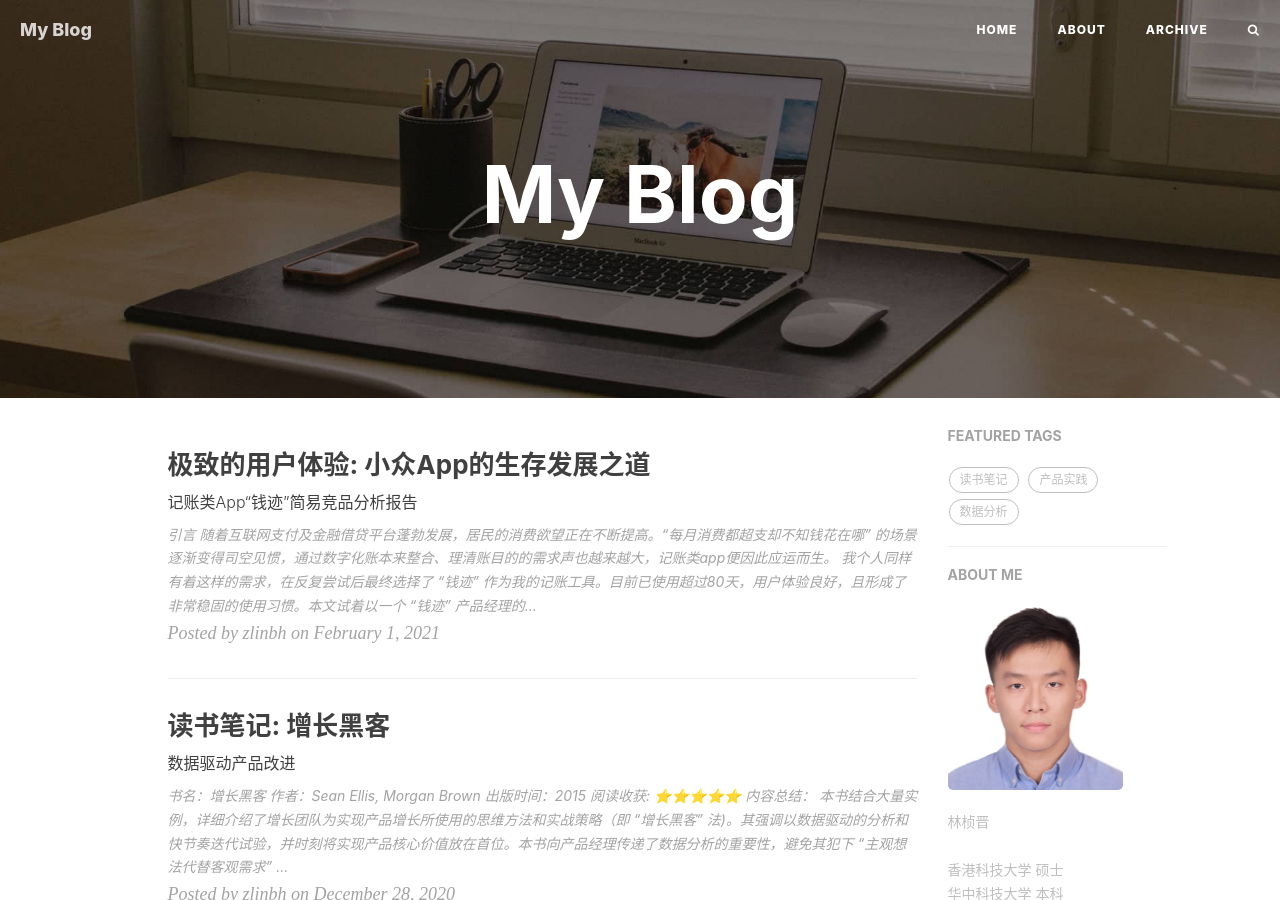
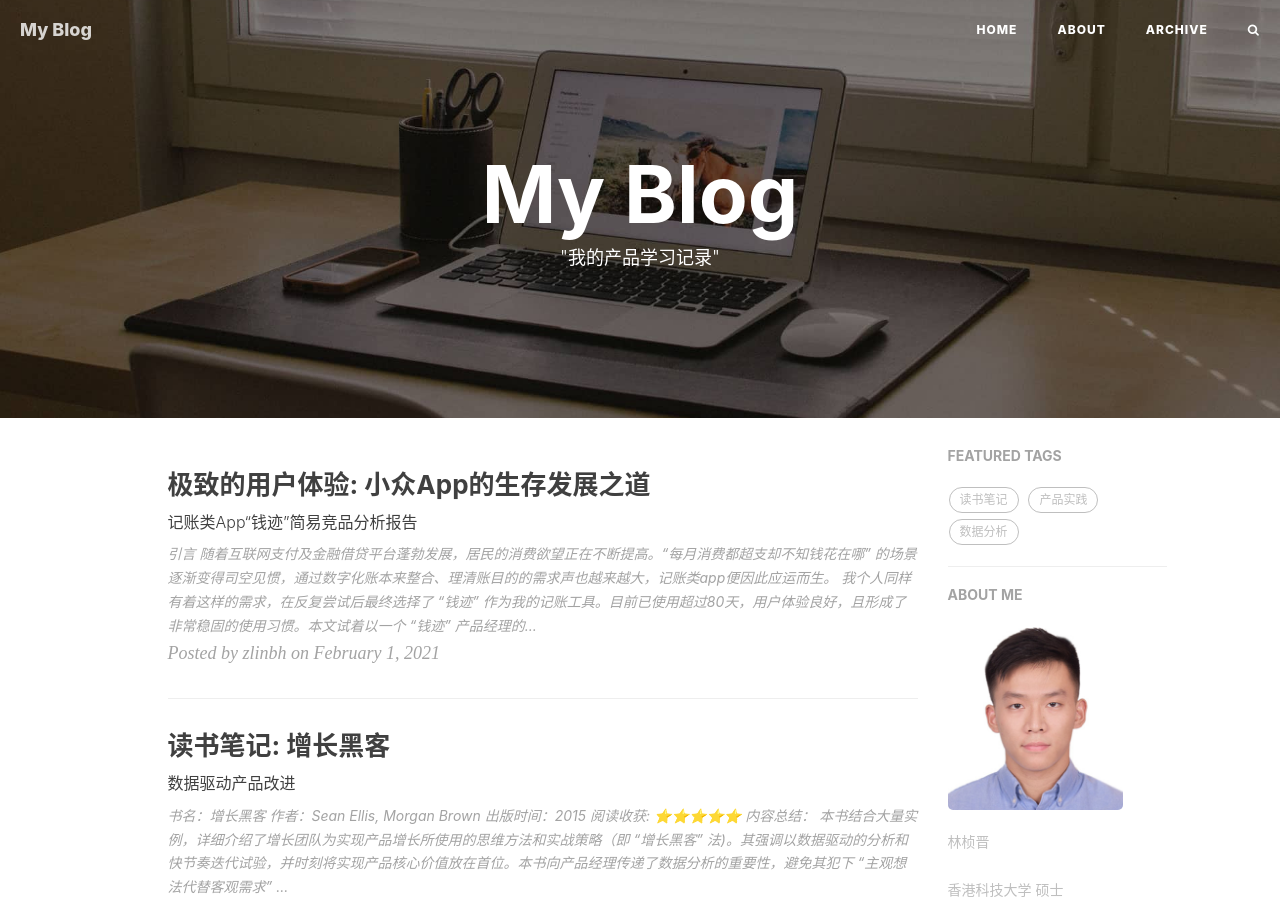
Before and after one commit to zlinbh/zlinbh.github.io, a Jekyll site: the page built from index.html, in a window 1280 px wide and 900 px high. Built offline with Jekyll 4.4.1, drawn with Linux system fonts in a browser that asks for light colours; nearby versions of some CDN libraries; the list of posts is cut into pages by our own code; comment, search, counter and statistics services are not loaded.

Commit message:
Update index.html

```diff
--- a/index.html
+++ b/index.html
@@ -1,6 +1,6 @@
 ---
 layout: page
-description:
+description: "\"我的产品学习记录\""
 ---
 
 {% for post in paginator.posts %}
```
